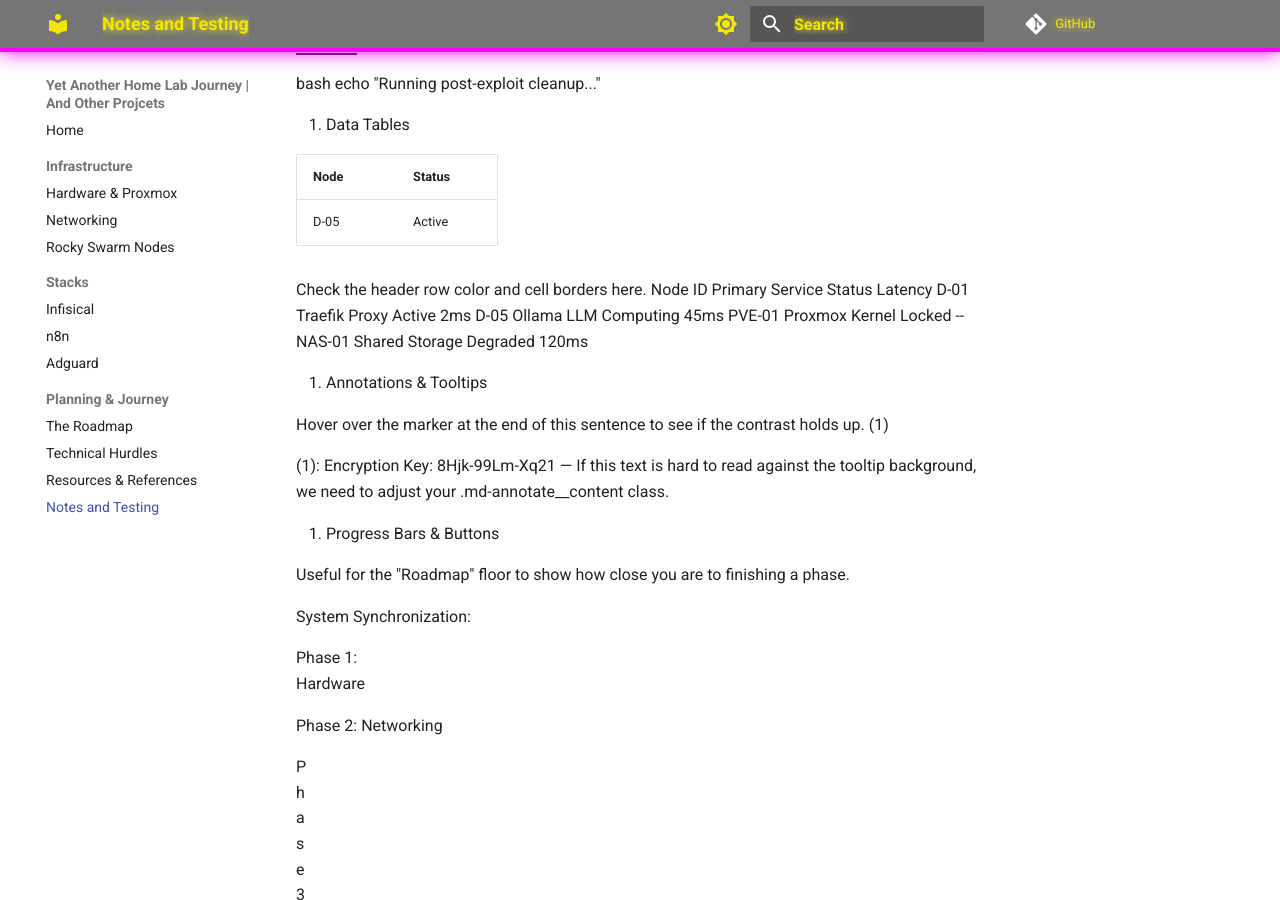
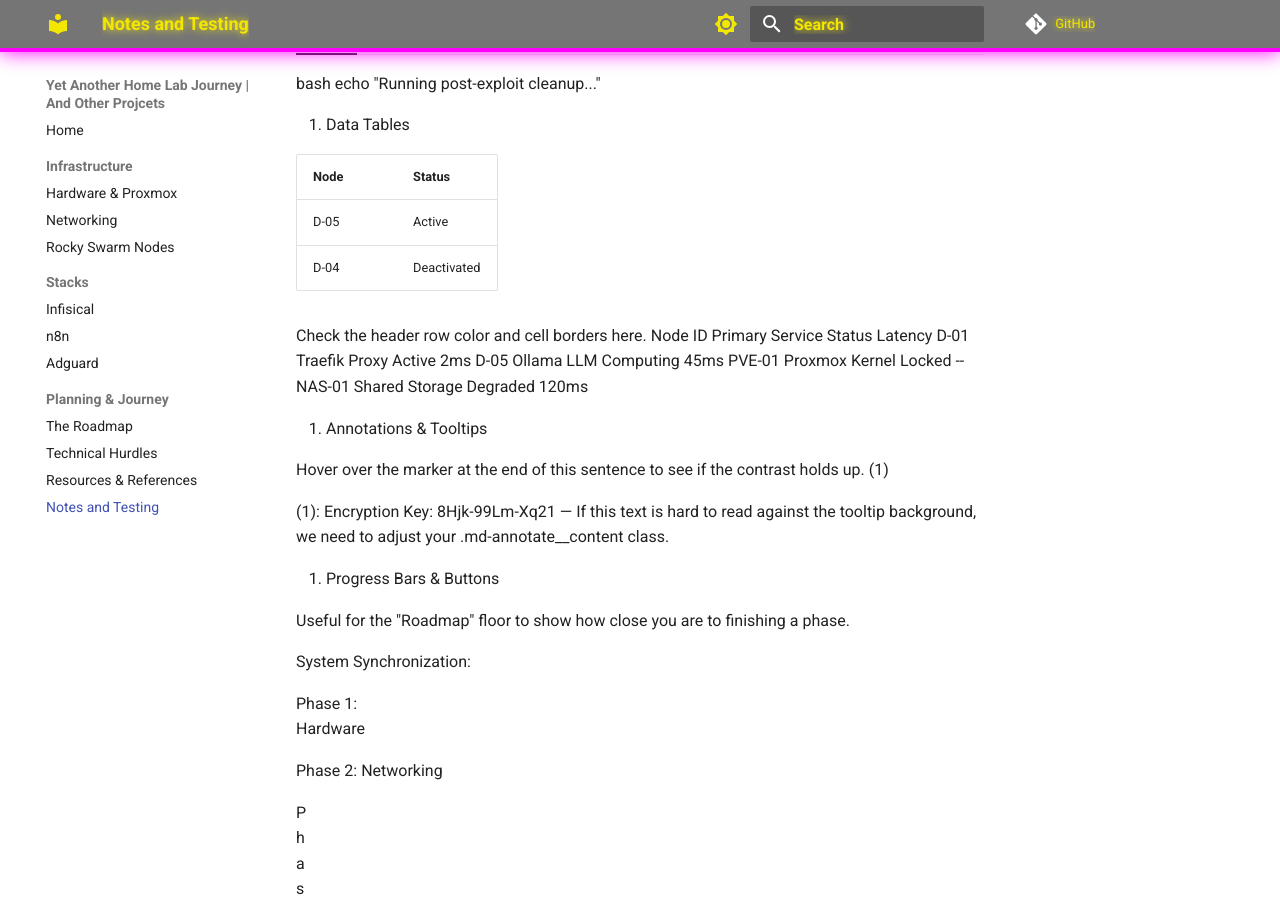
Before and after one commit to EncryptedFunk/EncryptedFunk.github.io, an MkDocs documentation site: the page built from docs/journey/notes.md, in a window 1280 px wide and 900 px high, scrolled down 1306 px. Built offline with MkDocs 1.6.1 and Material for MkDocs 9.7.7, drawn with Linux system fonts in a browser that asks for light colours; comment, search, counter and statistics services are not loaded.

Commit message:
Add status for D-04 node in data table

```diff
--- a/docs/journey/notes.md
+++ b/docs/journey/notes.md
@@ -49,6 +49,7 @@ bash echo "Running post-exploit cleanup..."
 | Node | Status |
 | :--- | :--- |
 | D-05 | Active |
+| D-04 | Deactivated |
 
 Check the header row color and cell borders here.
 Node ID	Primary Service	Status	Latency
```
